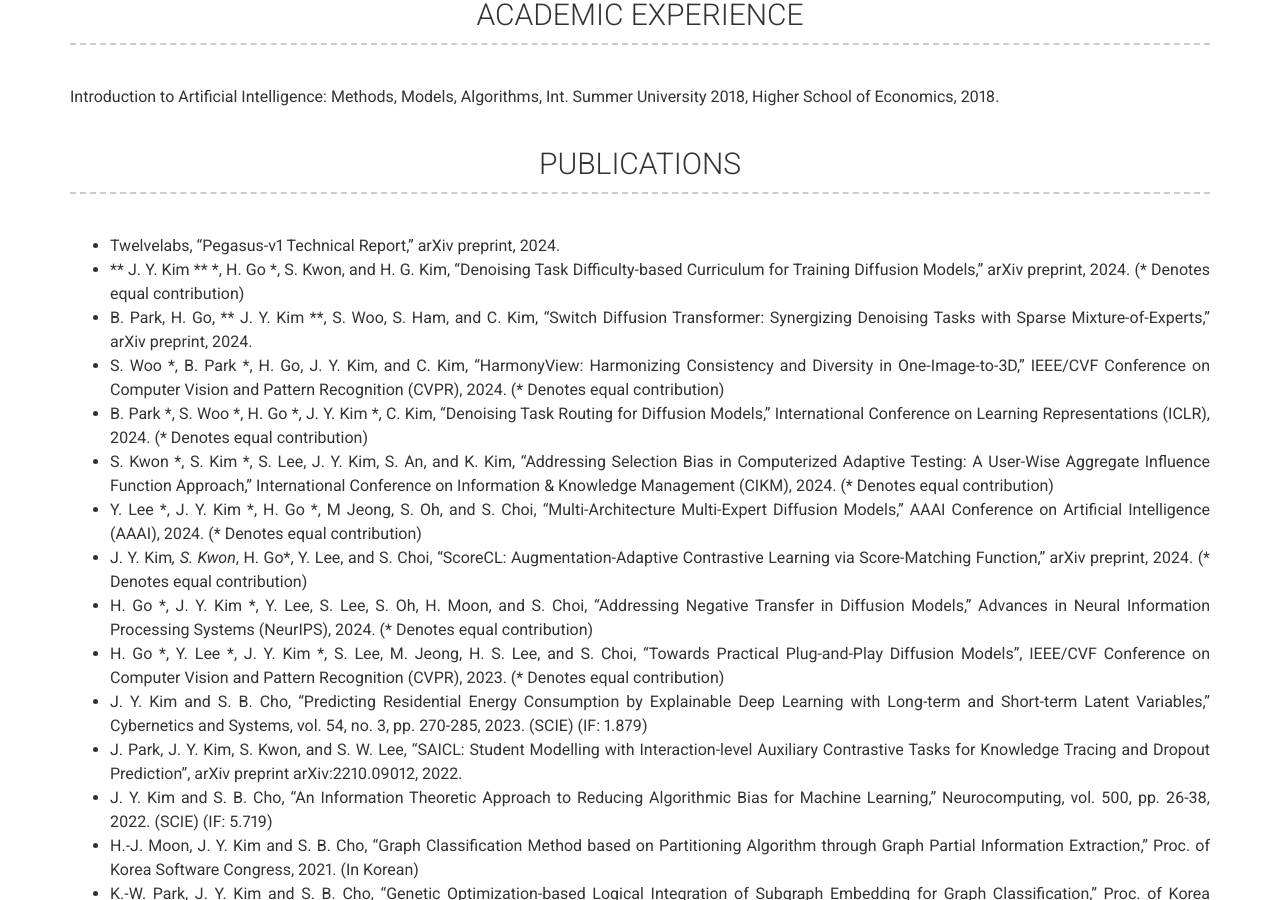
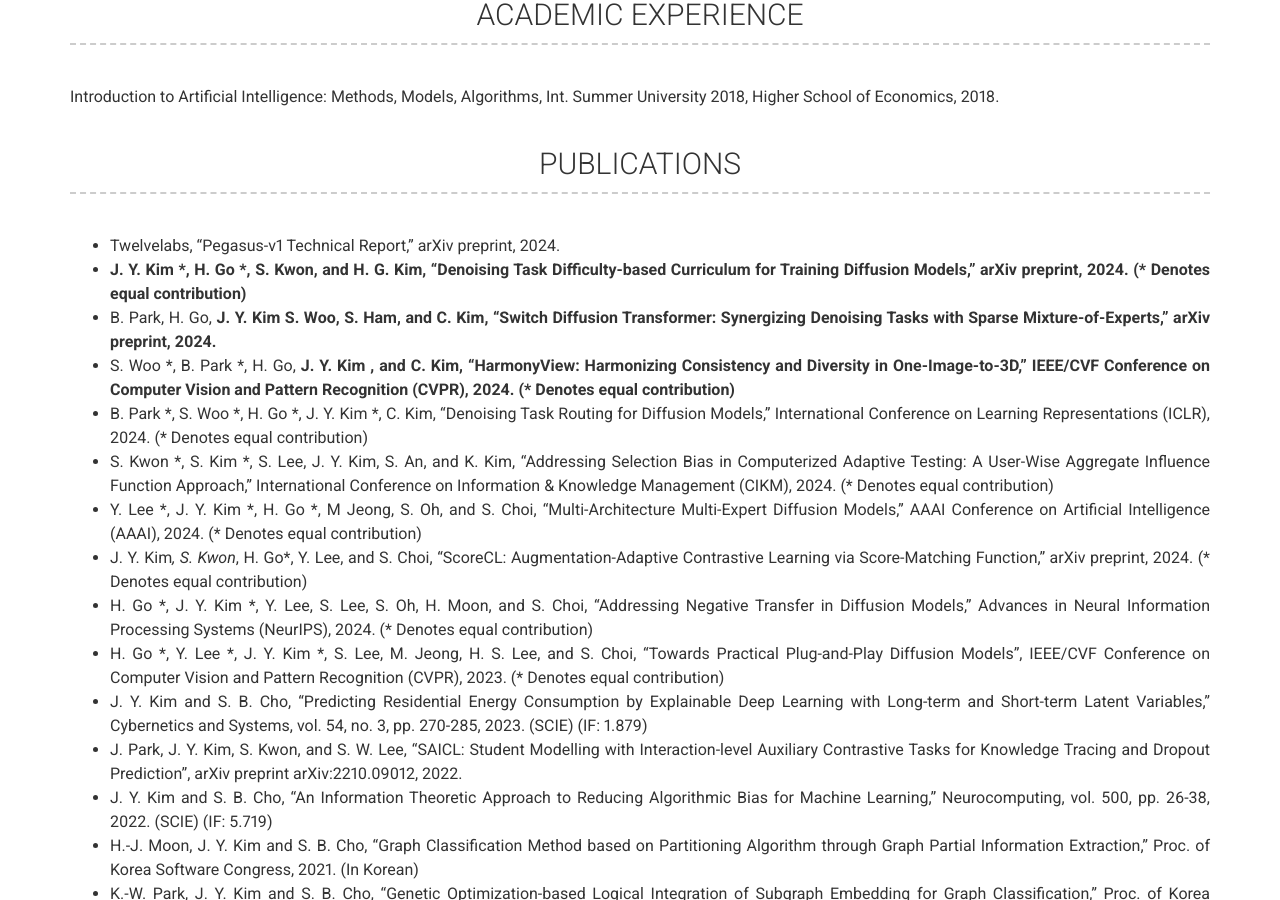
Before and after one commit to seahl0119/JYKim.github.io, a Jekyll site: the page built from index.md, in a window 1280 px wide and 900 px high, scrolled down 1598 px. Built offline with Jekyll 4.4.1, drawn with Linux system fonts in a browser that asks for light colours; nearby versions of some CDN libraries.

Commit message:
Update _config.yml

```diff
--- a/_config.yml
+++ b/_config.yml
@@ -119,9 +119,9 @@
     layout: text
     content: | # this will include new lines to allow paragraphs
      - Twelvelabs, “Pegasus-v1 Technical Report,” arXiv preprint, 2024.
-     - ** J. Y. Kim ** &#42;, H. Go &#42;, S. Kwon, and H. G. Kim, “Denoising Task Difficulty-based Curriculum for Training Diffusion Models,” arXiv preprint, 2024.  (&#42; Denotes equal contribution)  <br>
-     - B. Park, H. Go, ** J. Y. Kim **, S. Woo, S. Ham, and C. Kim, “Switch Diffusion Transformer: Synergizing Denoising Tasks with Sparse Mixture-of-Experts,” arXiv preprint, 2024. <br>
-     - S. Woo &#42;, B. Park &#42;, H. Go, J. Y. Kim, and C. Kim, “HarmonyView: Harmonizing Consistency and Diversity in One-Image-to-3D,” IEEE/CVF Conference on Computer Vision and Pattern Recognition (CVPR), 2024. (&#42; Denotes equal contribution)  <br>
+     - <strong> J. Y. Kim <strong> &#42;, H. Go &#42;, S. Kwon, and H. G. Kim, “Denoising Task Difficulty-based Curriculum for Training Diffusion Models,” arXiv preprint, 2024.  (&#42; Denotes equal contribution)  <br>
+     - B. Park, H. Go, <strong> J. Y. Kim <strong> S. Woo, S. Ham, and C. Kim, “Switch Diffusion Transformer: Synergizing Denoising Tasks with Sparse Mixture-of-Experts,” arXiv preprint, 2024. <br>
+     - S. Woo &#42;, B. Park &#42;, H. Go, <strong> J. Y. Kim <strong>, and C. Kim, “HarmonyView: Harmonizing Consistency and Diversity in One-Image-to-3D,” IEEE/CVF Conference on Computer Vision and Pattern Recognition (CVPR), 2024. (&#42; Denotes equal contribution)  <br>
      - B. Park &#42;, S. Woo &#42;, H. Go &#42;, J. Y. Kim &#42;, C. Kim, “Denoising Task Routing for Diffusion Models,” International Conference on Learning Representations (ICLR), 2024. (&#42; Denotes equal  contribution)  <br>
      - S. Kwon &#42;, S. Kim &#42;, S. Lee, J. Y. Kim, S. An, and K. Kim, “Addressing Selection Bias in Computerized Adaptive Testing: A User-Wise Aggregate Influence Function Approach,” International Conference on Information & Knowledge Management (CIKM), 2024. (&#42; Denotes equal  contribution)  <br>
      - Y. Lee &#42;, J. Y. Kim &#42;, H. Go &#42;, M Jeong, S. Oh, and S. Choi, “Multi-Architecture Multi-Expert Diffusion  Models,” AAAI Conference on Artificial Intelligence (AAAI), 2024. (&#42; Denotes equal  contribution)  <br>
```
